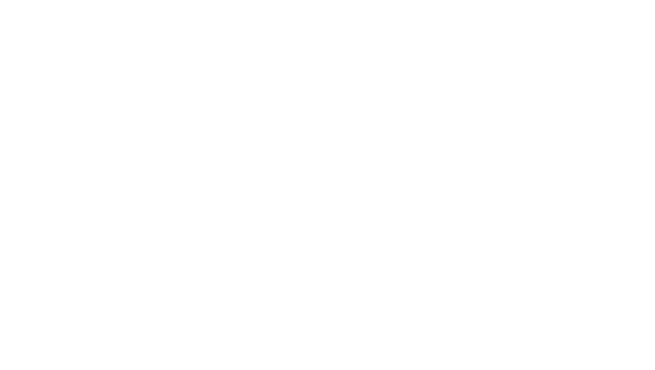
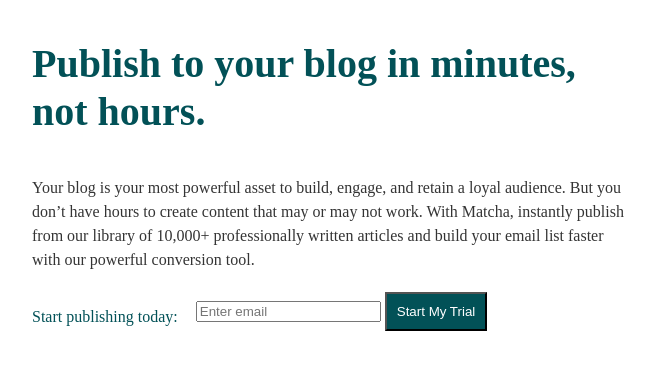
Before and after one commit to mario8a/General-challenge, a plain HTML site: page index.html in a window 1280 px wide. Shown: the whole page, without its empty margins (308-963 px from the left). Drawn offline with Linux system fonts and the light colour scheme.

Commit message:
Publicidad y diseño de la publicidad

```diff
--- a/index.html
+++ b/index.html
@@ -8,6 +8,22 @@
 </head>
 <body>
 
-
+   <article class="publish">
+      <h3>Publish to your blog in minutes, not hours.</h3>
+      <p>
+        Your blog is your most powerful asset to build, engage, and retain a loyal
+        audience. But you don’t have hours to create content that may or may not
+        work. With Matcha, instantly publish from our library of 10,000+
+        professionally written articles and build your email list faster with our
+        powerful conversion tool.
+      </p>
+      <form>
+        <p>Start publishing today:</p>
+        <div>
+          <input type="text" placeholder="Enter email" />
+          <button>Start My Trial</button>
+        </div>
+      </form>
+    </article>
 </body>
 </html>
--- a/style.css
+++ b/style.css
@@ -0,0 +1,45 @@
+.publish {
+   width: 600px;
+   margin: 0 auto;
+}
+
+.container-video {
+   display: flex;
+   align-items: center;
+   flex-direction: column;
+}
+
+ .publish h3 {
+   font-family: "Alegreya", serif;
+   font-size: 40px;
+   line-height: 48px;
+   color: #025157;
+ }
+
+ .publish > p {
+   font-size: 16px;
+   color: #343434;
+   line-height: 1.5;
+   margin-bottom: 20px;
+ }
+
+ .publish > form {
+   display: flex;
+ }
+
+ .publish > form p {
+   color: #025157;
+   margin-right: 18px;
+ }
+
+.item-article {
+   width: 30%;
+   height: 100px;
+   background-color: springgreen;
+ }
+
+ button {
+   background-color: #025157;
+   color: #fff;
+   padding: 10px;
+}
```
